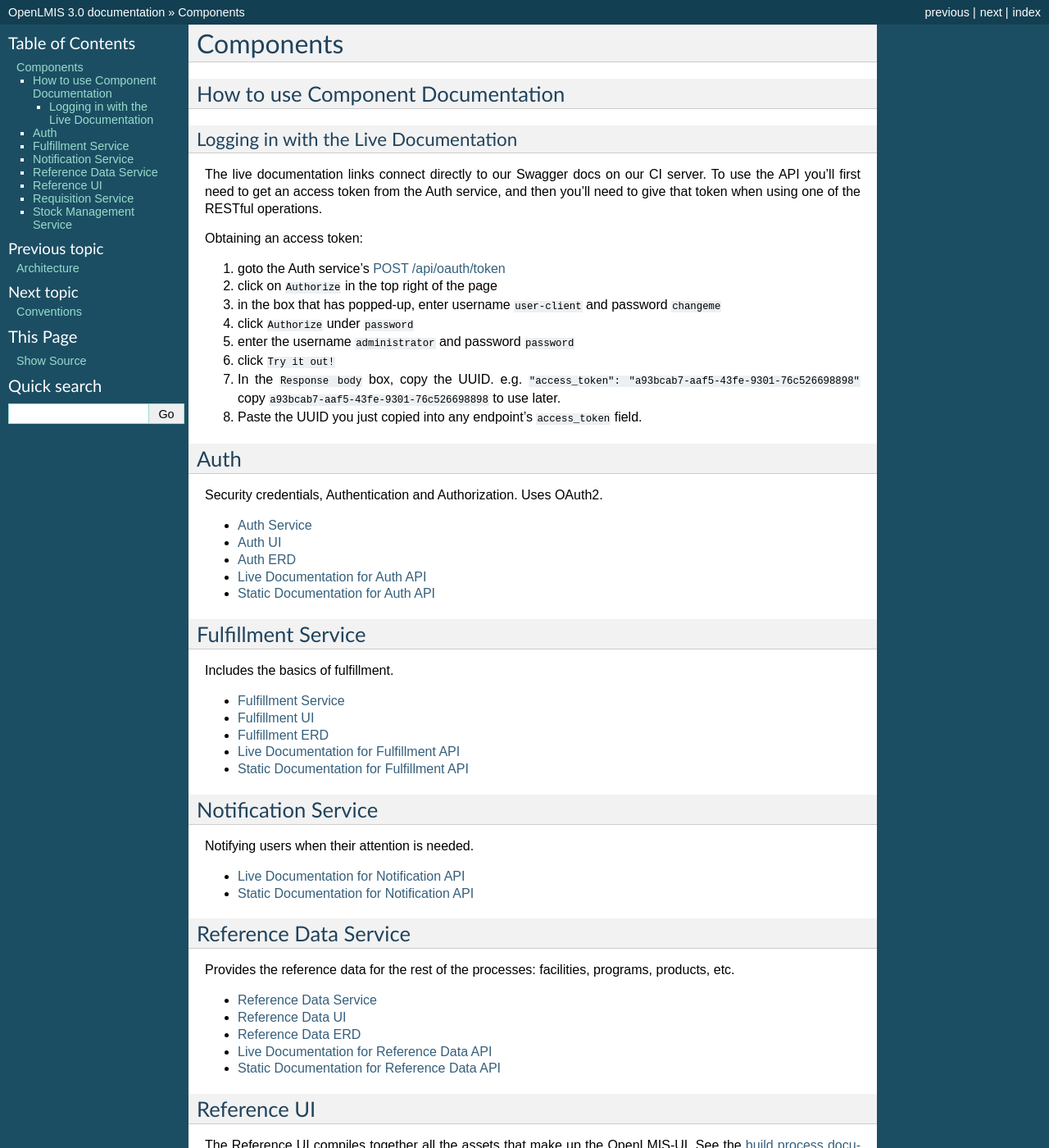
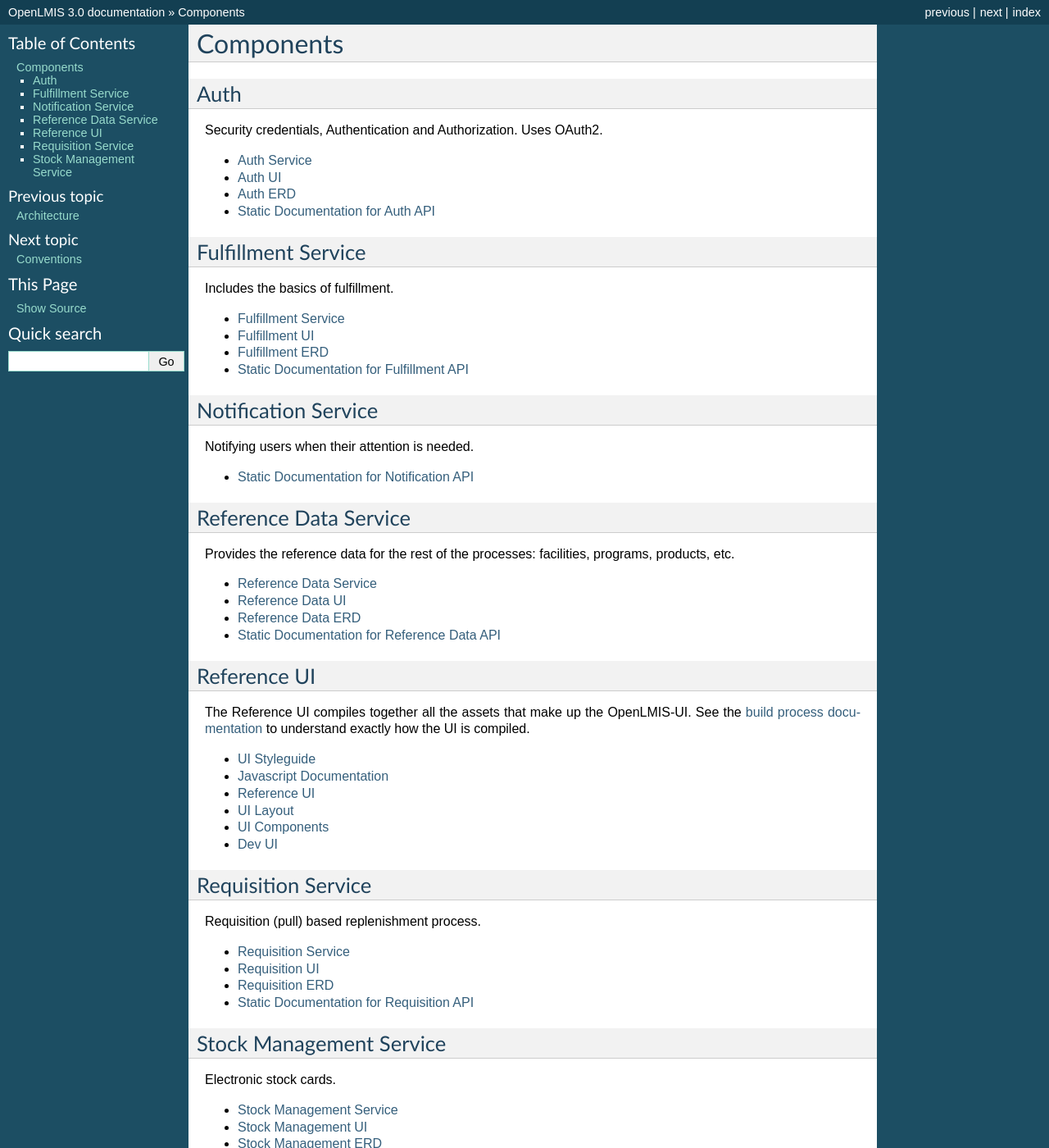
Before and after one commit to OpenLMIS/openlmis-ref-distro, a Sphinx documentation site: the page built from docs/source/components/index.rst, in a window 1280 px wide and 1400 px high. Shown: the whole window at 82% size. Built offline with Sphinx 7.4.7, drawn with Linux system fonts in a browser that asks for light colours; pages that are not in the unit, such as notebooks, are missing from menus; some of the changed text lies outside the part shown.

Commit message:
remove live doc links

```diff
--- a/docs/source/components/index.rst
+++ b/docs/source/components/index.rst
@@ -1,27 +1,6 @@
 ==========
 Components
 ==========
-
-**********************************
-How to use Component Documentation
-**********************************
-
-Logging in with the Live Documentation
-======================================
-
-The live documentation links connect directly to our Swagger docs on our CI server.  To use the API you'll first need to get an
-access token from the Auth service, and then you'll need to give that token when using one of the RESTful operations.
-
-Obtaining an access token:
-
-1. goto the Auth service's `POST /api/oauth/token <https://test.openlmis.org/auth/docs/#!/default/post_api_oauth_token>`_
-2. click on :code:`Authorize` in the top right of the page
-3. in the box that has popped-up, enter username :code:`user-client` and password :code:`changeme`
-4. click :code:`Authorize` under :code:`password`
-5. enter the username :code:`administrator` and password :code:`password`
-6. click :code:`Try it out!`
-7. In the :code:`Response body` box, copy the UUID.  e.g. :code:`"access_token": "a93bcab7-aaf5-43fe-9301-76c526698898"` copy :code:`a93bcab7-aaf5-43fe-9301-76c526698898` to use later.
-8. Paste the UUID you just copied into any endpoint's :code:`access_token` field.
 
 ****
 Auth
@@ -32,7 +11,6 @@
 - `Auth Service <authService.html>`_
 - `Auth UI <authUI.html>`_
 - `Auth ERD <erd-auth.html>`_
-- `Live Documentation for Auth API <http://test.openlmis.org/auth/docs/#/default>`_
 - `Static Documentation for Auth API <http://build.openlmis.org/job/OpenLMIS-auth-service/lastSuccessfulBuild/artifact/build/resources/main/api-definition.html>`_
 
 *******************
@@ -44,7 +22,6 @@
 - `Fulfillment Service <fulfillmentService.html>`_
 - `Fulfillment UI <fulfillmentUI.html>`_
 - `Fulfillment ERD <erd-fulfillment.html>`_
-- `Live Documentation for Fulfillment API <http://test.openlmis.org/fulfillment/docs/#/default>`_
 - `Static Documentation for Fulfillment API <http://build.openlmis.org/job/OpenLMIS-fulfillment-service/lastSuccessfulBuild/artifact/build/resources/main/api-definition.html>`_
 
 ********************
@@ -53,7 +30,6 @@
 
 Notifying users when their attention is needed.
 
-- `Live Documentation for Notification API <http://test.openlmis.org/notification/docs/#/default>`_
 - `Static Documentation for Notification API <http://build.openlmis.org/job/OpenLMIS-notification-service/lastSuccessfulBuild/artifact/build/resources/main/api-definition.html>`_
 
 **********************
@@ -65,7 +41,6 @@
 - `Reference Data Service <referencedataService.html>`_
 - `Reference Data UI <referencedataUI.html>`_
 - `Reference Data ERD <erd-referencedata.html>`_
-- `Live Documentation for Reference Data API <http://test.openlmis.org/referencedata/docs/#/default>`_
 - `Static Documentation for Reference Data API <http://build.openlmis.org/job/OpenLMIS-referencedata-service/lastSuccessfulBuild/artifact/build/resources/main/api-definition.html>`_
 
 ************
@@ -90,7 +65,6 @@
 - `Requisition Service <requisitionService.html>`_
 - `Requisition UI <requisitionUI.html>`_
 - `Requisition ERD <erd-requisition.html>`_
-- `Live Documentation for Requisition API <http://test.openlmis.org/requisition/docs/#/default>`_
 - `Static Documentation for Requisition API <http://build.openlmis.org/job/OpenLMIS-requisition-service/lastSuccessfulBuild/artifact/build/resources/main/api-definition.html>`_
 
 *************************
@@ -102,5 +76,4 @@
 - `Stock Management Service <stockmanagementService.html>`_
 - `Stock Management UI <stockmanagementUI.html>`_
 - `Stock Management ERD <erd-stockmanagement.html>`_
-- `Live Documentation for Stock Management API <http://test.openlmis.org/stockmanagement/docs/#/default>`_
 - `Static Documentation for Stock Management API <http://build.openlmis.org/job/OpenLMIS-stockmanagement-service/lastSuccessfulBuild/artifact/build/resources/main/api-definition.html>`_
```
